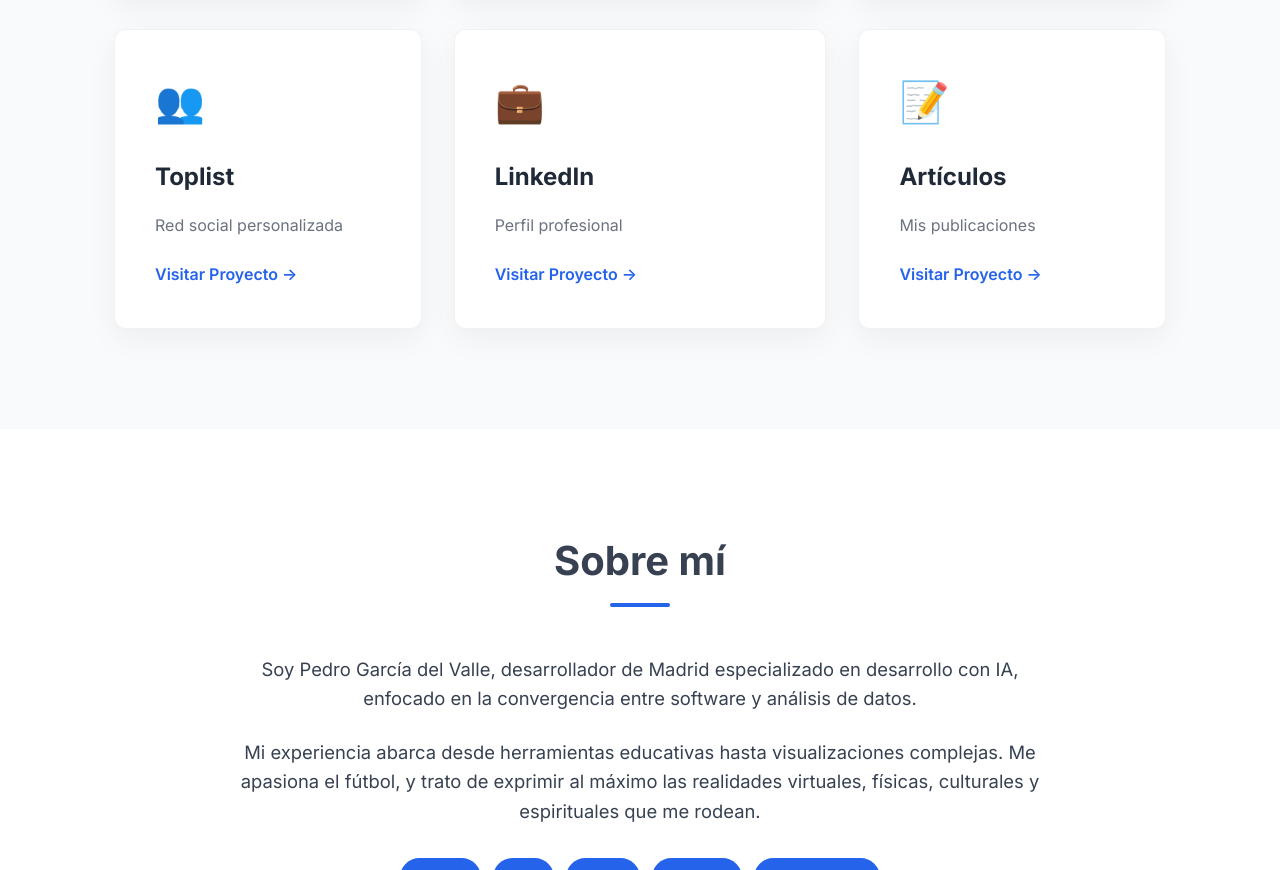
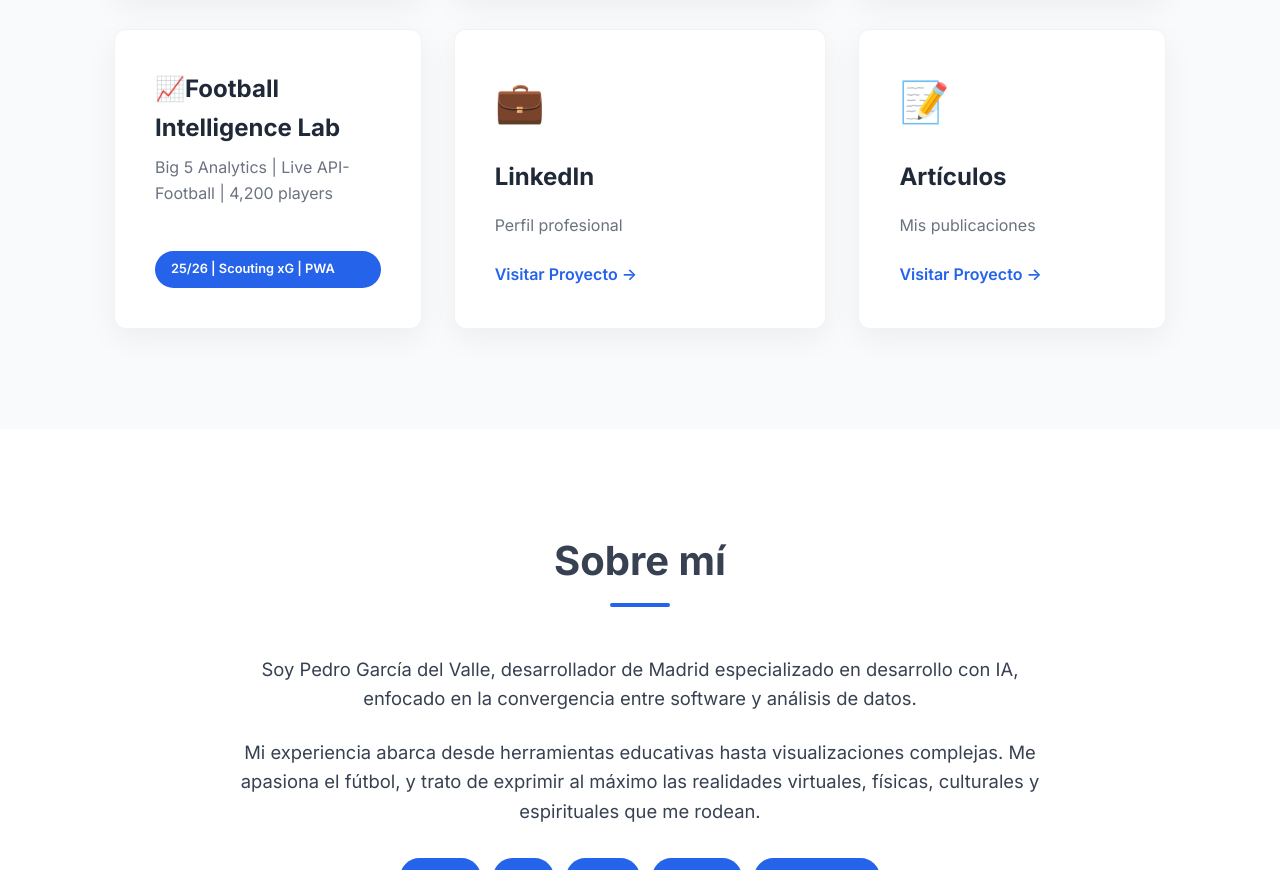
Before and after one commit to pedrogdve-art/pedrogdve-art.github.io, a plain HTML site: page index.html in a window 1280 px wide. Shown: the part 1354-2224 px from the top of the page. Drawn offline with Linux system fonts and the light colour scheme.

Commit message:
Proyecto destacado: Football Intelligence Lab

```diff
--- a/index.html
+++ b/index.html
@@ -79,10 +79,14 @@
 
                     <!-- Project Card 4 -->
                     <div class="project-card">
-                        <div class="project-icon">👥</div>
-                        <h3>Toplist</h3>
-                        <p>Red social personalizada</p>
-                        <a href="https://pedrogdve-art.github.io/Toplist" class="btn-link">Visitar Proyecto &rarr;</a>
+                        <a href="https://pedrogdve-art.github.io/FootballIntelligenceLab/" target="_blank"
+                            rel="noopener"
+                            style="text-decoration:none; color:inherit; display:flex; flex-direction:column; height:100%;">
+                            <h3 style="margin-bottom:0.5rem;">📈Football Intelligence Lab</h3>
+                            <p style="margin-bottom:auto;">Big 5 Analytics | Live API-Football | 4,200 players</p>
+                            <span class="badge" style="display:inline-block; margin-top:1rem; font-size:0.8rem;">25/26 |
+                                Scouting xG | PWA</span>
+                        </a>
                     </div>
 
                     <!-- Project Card 5 -->
@@ -99,7 +103,8 @@
                         <div class="project-icon">📝</div>
                         <h3>Artículos</h3>
                         <p>Mis publicaciones</p>
-                        <a href="https://pedrogdve-art.github.io/biblioteca-articulos/" class="btn-link">Visitar Proyecto &rarr;</a>
+                        <a href="https://pedrogdve-art.github.io/biblioteca-articulos/" class="btn-link">Visitar
+                            Proyecto &rarr;</a>
                     </div>
                 </div>
             </div>
```
